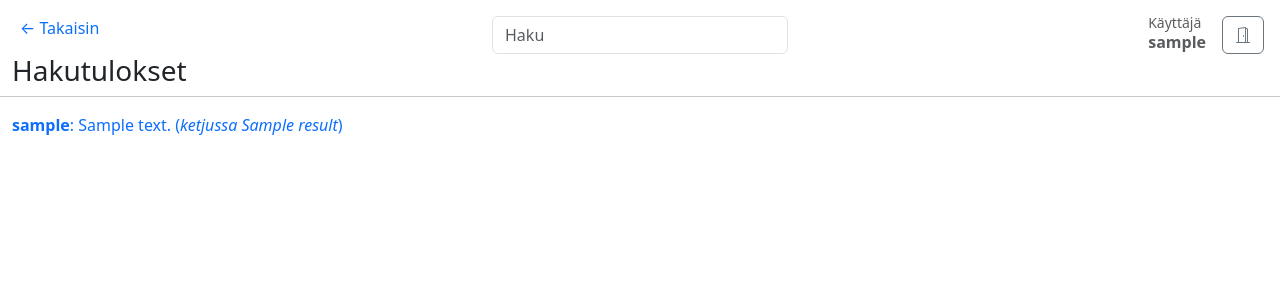
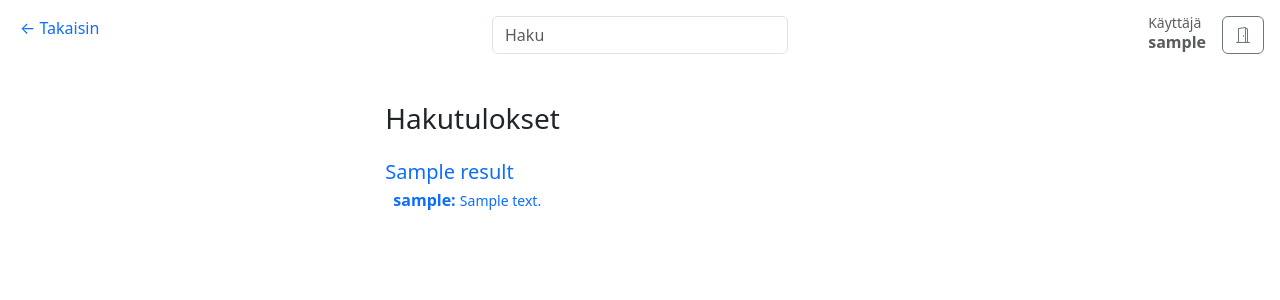
Before and after one commit to VSirvio/tsoha-keskustelusovellus, a Flask app: template templates/search_results.html in a window 1280 px wide. Shown: the top 300 px of the page. Run offline with Flask 3, Linux system fonts and the light colour scheme; the visitor is signed in with stand-in values (Sample User, id 1); the template is opened without the code that fills it: most values are stand-ins (such as "Sample title", 1, 10 or a date in 2020).

Commit message:
Modify 'search_results.html' to use Bootstrap

```diff
--- a/templates/search_results.html
+++ b/templates/search_results.html
@@ -3,19 +3,32 @@
 {% block previous %}/{% endblock %}
 
 {% block content %}
-    <title>Haku</title>
 
-    <h3>Hakutulokset</h3>
+  <title>Haku</title>
+
+  <div class="col-5 mt-5">
+
+    <h3 class="mb-4">Hakutulokset</h3>
 
     {% for result in results %}
-        <hr>
 
-        <a href="/thread/{{ result.thread }}">
-            <b>{{ result.username }}</b>:
-            {{ result.content }}
-            (<i>ketjussa {{ result.thr_title }}</i>)
-        </a>
+      <a class="d-block mt-3" href="/thread/{{ result.thread }}">
+
+        <h5 class="mb-1">{{ result.thr_title }}</h5>
+
+        <div class="ms-2">
+          <strong>{{ result.username }}:</strong>
+          <small>{{ result.content }}</small>
+        </div>
+
+      </a>
+
     {% else %}
-        Ei tuloksia
+
+      Ei tuloksia
+
     {% endfor %}
+
+  </div>
+
 {% endblock %}
```
